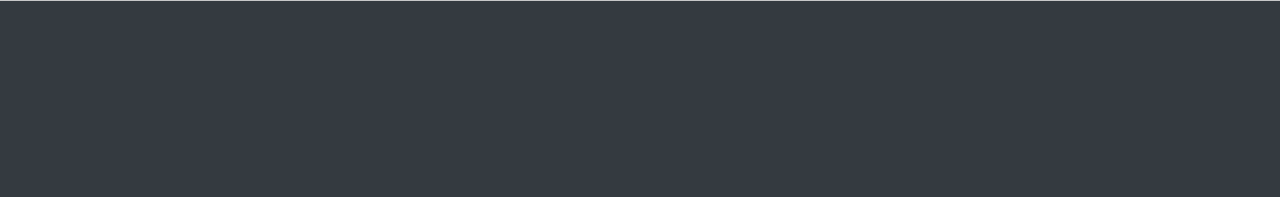
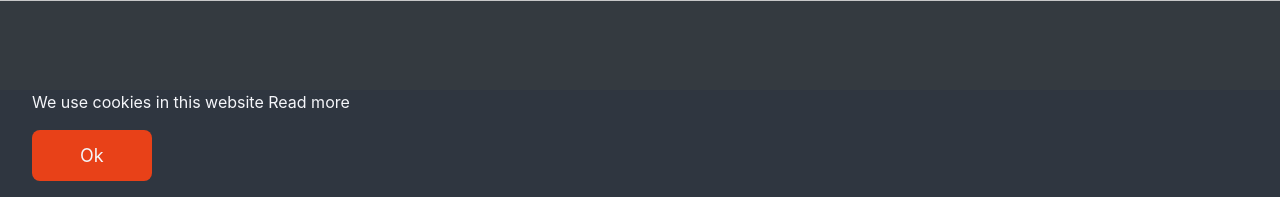
Before and after one commit to epetrov1/stingertattoo-varna, a Django app: page /portfolio/ in a window 1280 px wide. Shown: the part 603-800 px from the top of the page. Run offline with Django 3.2, Linux system fonts and the light colour scheme; data that the repository does not hold is empty; some libraries are stand-ins or nearby versions.

Commit message:
Trnasfer to macpro with everything

```diff
--- a/gallery/views.py
+++ b/gallery/views.py
@@ -2,7 +2,7 @@ from django.shortcuts import render
 from .models import Gallery
 from django.urls import reverse
 from django.views.generic import ListView
-from django.core import serializers
+from django.http import Http404
 
 
 class GalleryView(ListView):
@@ -15,13 +15,16 @@ class GalleryView(ListView):
     template_name = "gallery/gallery_slide.html" """
 
 def slide_show_view(request, *args, **kwargs):
-    all_images = Gallery.objects.all()
-    choosen_image = Gallery.objects.get(**kwargs)
-    image_id = choosen_image.id
+    try:
+        all_images = Gallery.objects.all()
+        choosen_image = Gallery.objects.get(**kwargs)
+        image_id = choosen_image.id
 
-    context = {
-        'all_images': all_images,
-        'choosen_image': choosen_image,
-        'image_id': image_id
-    }
+        context = {
+            'all_images': all_images,
+            'choosen_image': choosen_image,
+            'image_id': image_id
+        }
+    except Gallery.DoesNotExist:
+        raise Http404("This image does not exist.")
     return render(request, "gallery/gallery_slide.html", context)
--- a/home/templates/home/home.html
+++ b/home/templates/home/home.html
@@ -1,6 +1,5 @@
 {% extends 'stinger/base.html' %}
 {% load static %}
-{% load social_widgets %}
 {% block headers %}
 <title>Стингер Татоо Варна</title>
 {% endblock headers %}
--- a/home/urls.py
+++ b/home/urls.py
@@ -1,7 +1,8 @@
 from django.urls import path
-from .views import home
+from .views import home, anal
 
 
 urlpatterns = [
     path('', home, name="home-page"),
+    path('anal/', anal, name="anal"),
 ]
--- a/home/views.py
+++ b/home/views.py
@@ -8,3 +8,6 @@ def home(request):
         "home_context": home_context,
     }
     return render(request, "home/home.html", context)
+
+def anal(request):
+    return render(request, 'stinger/anal.html')
--- /dev/null
+++ b/static/css/cookie.css
@@ -0,0 +1,30 @@
+.cookies-container {
+    position: fixed;
+    bottom: -100%;
+    left: 0;
+    right: 0;
+    background: #2f3640;
+    color: #f5f6fa;
+    padding: 0 32px;
+    transition: 400ms;
+}
+
+.cookies-container.active {
+    bottom: 0;
+}
+
+.cookies-container a {
+    color: #f5f6fa;
+
+}
+
+.cookie-btn {
+    background: #e84118;
+    border: 0;
+    color: #f5f6fa;
+    padding: 12px 48px;
+    font-size: 18px;
+    margin-bottom: 16px;
+    border-radius: 8px;
+    cursor: pointer;
+}
--- /dev/null
+++ b/static/js/cookie.js
@@ -0,0 +1,12 @@
+const cookieContainer = document.querySelector(".cookies-container");
+const cookieButton = document.querySelector(".cookie-btn");
+
+cookieButton.addEventListener("click", () => {
+    cookieContainer.classList.remove("active");
+    localStorage.setItem("cookieBannerDisplayed", "true");
+});
+
+setTimeout(() => {
+    if(!localStorage.getItem("cookieBannerDisplayed"))
+        cookieContainer.classList.add("active");
+}, 2000);
--- a/stinger/settings.py
+++ b/stinger/settings.py
@@ -131,7 +131,7 @@ USE_TZ = True
 
 STATIC_URL = '/static/'
 STATICFILES_DIRS = [
-    os.path.join(BASE_DIR, "gallery/static"),
+    os.path.join(BASE_DIR, "static"),
 ]
 
 STATIC_ROOT = 'static_root'
--- a/templates/stinger/base.html
+++ b/templates/stinger/base.html
@@ -1,3 +1,4 @@
+{% load static %}
 <!doctype html>
 <html lang="en">
   <head>
@@ -8,7 +9,7 @@
     <!-- Bootstrap CSS -->
     <link rel="stylesheet" href="https://cdn.jsdelivr.net/npm/bootstrap@4.6.0/dist/css/bootstrap.min.css" integrity="sha384-B0vP5xmATw1+K9KRQjQERJvTumQW0nPEzvF6L/Z6nronJ3oUOFUFpCjEUQouq2+l" crossorigin="anonymous">
     {% block headers %}{% endblock headers %}
-
+    <link rel="stylesheet" href="{% static 'css/cookie.css' %}">
   </head>
   <body class="bg-dark">
   <!-- facebook JS SDK code for share button -->
@@ -24,6 +25,12 @@
       </div>
     {% include "stinger/footer.html" %}
 
+    <!--https://www.youtube.com/watch?v=R_-oGJBg3nw&t=89s-->
+    <div class="cookies-container">
+      <p>We use cookies in this website    <a href="#">Read more</a></p>
+      <button class="cookie-btn">Ok</button>
+    </div>
+    <script src="{% static 'js/cookie.js' %}"></script>
     <!--Fcebook messenger snipet-->
     <!-- Load Facebook SDK for JavaScript -->
       {% comment %} <div id="fb-root"></div>
--- a/templates/stinger/footer.html
+++ b/templates/stinger/footer.html
@@ -1,4 +1,3 @@
-{% load social_widgets %}
 
 <footer class="bg-light text-dark text-center text-lg-start">
   <!-- Grid container -->
@@ -9,8 +8,6 @@
       <div class="col-lg-4 col-md-12 mb-4 mb-md-0">
         <h5 class="text-uppercase">Контакти</h5>
 
-        <p>{% social_widget_render 'facebook/likebox.html' href='https://www.facebook.com/StingerTattooBG' %}</p>
-        <p>{% social_widget_render "instagram/badge.html" size=32 username="stingertattoobg" %}</p>
         <p>Мобилен: +359 892 999 092</p>
         <p>Адрес: България, Варна, ул. Цар Асен № 52</p>
       </div>
```
Also changed, not shown: templates/stinger/anal.html (added, +2 -0 lines).
